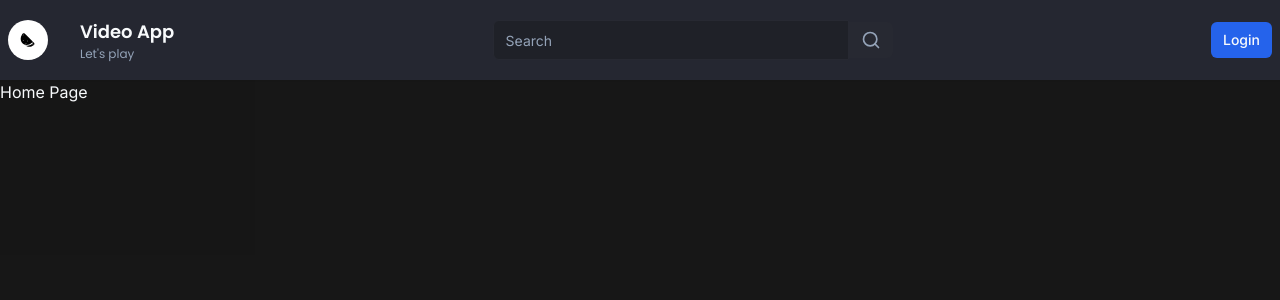
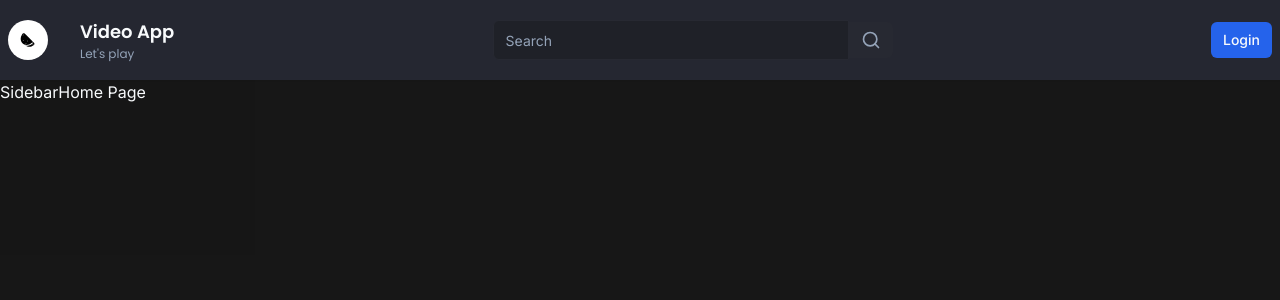
Before and after one commit to Omar-RM/my-livestream-app, a Next.js app: page / in a window 1280 px wide. Shown: the top 300 px of the page. Built offline with nearby package versions, Linux system fonts and the light colour scheme; no server answers.

Commit message:
create sidebar.tsx

```diff
--- /dev/null
+++ b/app/(browse)/_components/sidebar/index.tsx
@@ -0,0 +1,7 @@
+export const SideBar = () => {
+  return (
+    <>
+      <div>Sidebar</div>
+    </>
+  );
+};
--- a/app/(browse)/layout.tsx
+++ b/app/(browse)/layout.tsx
@@ -1,9 +1,14 @@
+import { Sidebar } from "lucide-react";
 import { NavBar } from "./_components/navbar";
+import { SideBar } from "./_components/sidebar";
 const BrowseLayout = ({ children }: { children: React.ReactNode }) => {
   return (
     <>
       <NavBar />
-      <div className="flex h-full pt-20">{children}</div>
+      <div className="flex h-full pt-20">
+        <SideBar />
+        {children}
+      </div>
     </>
   );
 };
```
